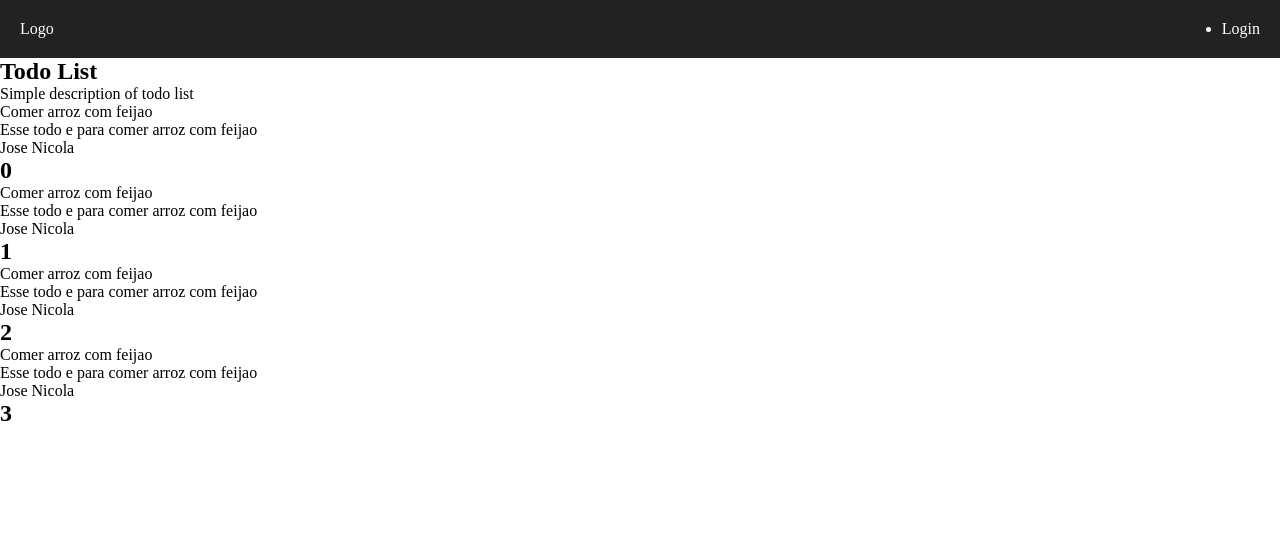
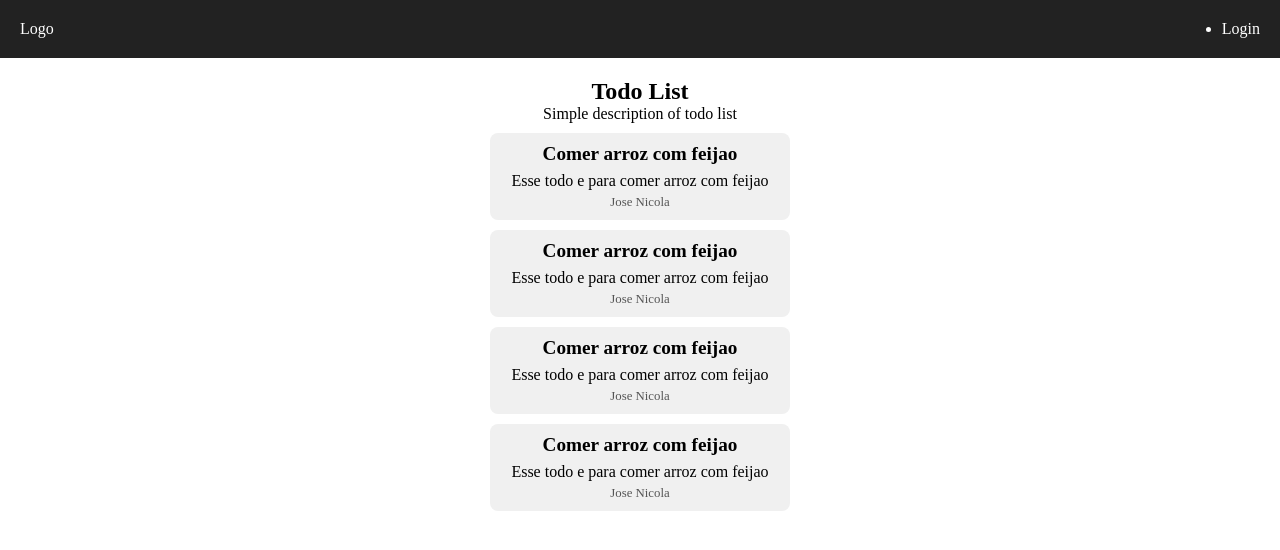
Before and after one commit to EdAndrade/trilha-fullstack-fron-end-todolist, a Nuxt app: page / in a window 1280 px wide. Shown: the top 550 px of the page. Built offline with nearby package versions, Linux system fonts and the light colour scheme.

Commit message:
v-show essentials

```diff
--- a/components/Todo.vue
+++ b/components/Todo.vue
@@ -1,15 +1,59 @@
 <template>
-	<div>
+	<div class="todoComponent" @mouseenter="setShowToTrue" @mouseleave="setShowToFalse">
 		<p class="title">Comer arroz com feijao</p>
 		<p class="description">Esse todo e para comer arroz com feijao</p>
 		<p class="user">Jose Nicola</p>
+
+		<div class="teste" v-show="show">
+			NICOLA JOSE
+		</div>
 	</div>
 </template>
 
 <script>
 
+	export default {
+
+		data(){
+
+			return {
+				show: false
+			}
+		},
+
+		methods: {
+
+			setShowToFalse(){
+				this.show = false
+			},
+
+			setShowToTrue(){
+				this.show = true
+			}
+		}
+	}
 </script>
 
-<style>
+<style scoped lang="scss">
 
+	.todoComponent{
+		max-width: 300px;
+		width: 100%;
+		margin: auto;
+		background-color: #f0f0f0;
+		padding: 10px;
+		border-radius: 8px;
+
+		.title{
+			font-weight: bold;
+			margin-bottom: 7px;
+			font-size: 1.2em;
+		}
+
+		.user{
+			font-size: 0.8em;
+			color: #555;
+			margin-top: 5px;
+		}
+	}
 </style>
--- a/package.json
+++ b/package.json
@@ -9,6 +9,7 @@
     "generate": "nuxt generate"
   },
   "dependencies": {
+    "@fortawesome/fontawesome-free": "5.15.1",
     "@nuxtjs/axios": "^5.13.6",
     "core-js": "^3.25.3",
     "nuxt": "^2.15.8",
--- a/pages/index.vue
+++ b/pages/index.vue
@@ -1,14 +1,13 @@
 <template>
-	<div>
+	<div class="homePage">
 		<Header/>
 
-		<section>
+		<section class="todolist">
 			<h1>Todo List</h1>
 			<p>Simple description of todo list</p>
 
-			<div v-for="(i, index) in [1,3,4,5]" :key="index">
+			<div class="todoContainer" v-for="(i, index) in [1,3,4,5]" :key="index">
 				<Todo />
-				<h1>{{index}}</h1>
 			</div>
 		</section>
 	</div>
@@ -33,6 +32,19 @@
 	};
 </script>
 
-<style scoped>
+<style scoped lang="scss">
+
+	.homePage{
+
+
+		.todolist{
+			margin: 20px auto;
+			text-align: center;
+
+			.todoContainer{
+				margin-top: 10px;
+			}
+		}
+	}
 
 </style>
```
Also changed, not shown: 1 other file (tests, documents, lock files or other folders).
